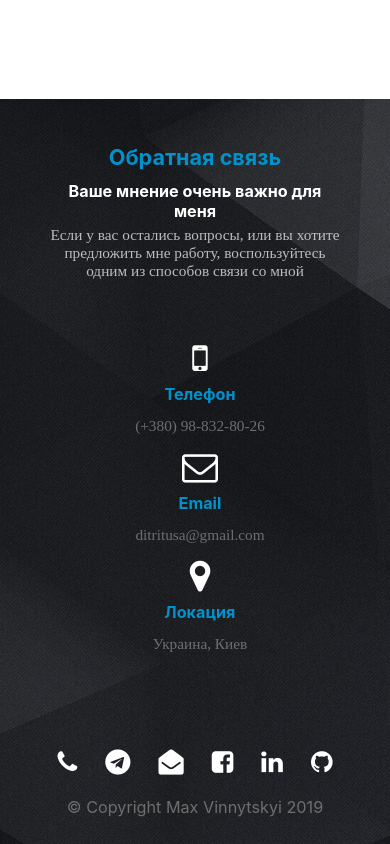
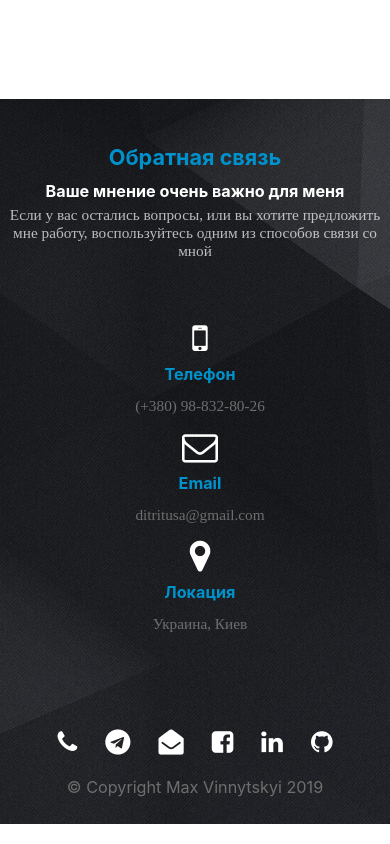
Before and after one commit to n7-remax/portfolio, a React (Create React App) app: page / in a window 390 px wide. Shown: the part 3531-4375 px from the top of the page. Built offline with nearby package versions, Linux system fonts and the light colour scheme.

Commit message:
adjust adaptivity

```diff
--- a/src/common/style/style.css
+++ b/src/common/style/style.css
@@ -160,14 +160,20 @@ p {
 
     .contact-me {
         flex-direction: column;
+        max-width: 160px;
     }
 
     .contact-me .col-three {
         margin-bottom: 10px;
     }
 
-    .footer-feedback {
+    .footer-feedback + .contact-me {
         max-width: 290px;
+        margin: 0 auto;
+    }
+
+    .footer-social-place {
+        text-align: center;
     }
 
 }
```
